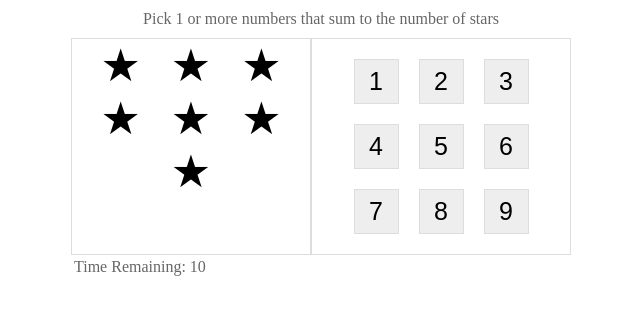
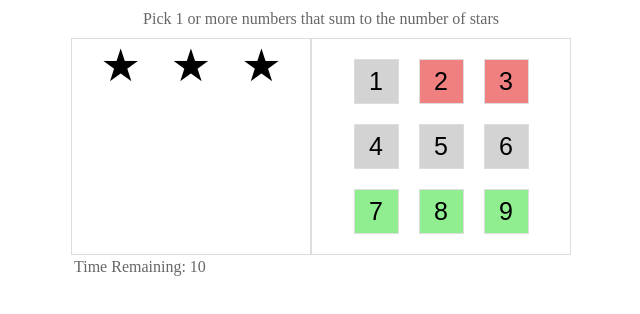
Before and after one commit to Alazar-dev/star-match-game-react, a React (Create React App) app: page / in a window 1280 px wide. Shown: the top 314 px of the page, without its empty margins (319-959 px from the left). Built offline with nearby package versions, Linux system fonts and the light colour scheme.

Commit message:
defined UI based on component state

```diff
--- a/src/App.js
+++ b/src/App.js
@@ -1,25 +1,41 @@
-import { useState } from 'react'
-import './App.css';
+import { useState } from "react";
+import "./App.css";
 
 // STAR MATCH - V2
-const DisplayStars = props => {
+const PlayNumber = (props) => {
+  return (
+    <button style={{ backgroundColor: colors[props.status] }} className="number" onClick={() => console.log(props.number)}>
+      {props.number}
+    </button>
+  );
+};
+const DisplayStars = (props) => {
   return (
     <>
-      {utils.range(1, props.stars).map(starId =>
-      <div key={starId} className="star" />
-      )}
+      {utils.range(1, props.stars).map((starId) => (
+        <div key={starId} className="star" />
+      ))}
     </>
-  )
-}
-
-const PlayNumbers = props => {
-  return <button key={props.number} className="number" onClick={()=> console.log(props.number)}>
-    {props.number}
-  </button>
-}
+  );
+};
 
 const StarMatch = () => {
-	const [stars, setStars] = useState(utils.random(1, 9));
+  const [stars, setStars] = useState(utils.random(1, 9));
+  const [availableNums, setAvailableNums] = useState([1, 2, 3, 4, 5, 6]);
+  const [candidateNums, setCandidateNums] = useState([2, 3]);
+
+  const candidatesAreWrong = utils.sum(candidateNums) > stars;
+
+  const numberStatus = (number) => {
+    if (!availableNums.includes(number)) {
+      return "used";
+    } else if (candidateNums.includes(number)) {
+      return candidatesAreWrong ? "wrong" : "candidate";
+    } else {
+      return "available";
+    }
+  };
+
   return (
     <div className="game">
       <div className="help">
@@ -27,12 +43,16 @@ const StarMatch = () => {
       </div>
       <div className="body">
         <div className="left">
-         <DisplayStars stars={stars} />
+          <DisplayStars stars={stars} />
         </div>
         <div className="right">
-          {utils.range(1, 9).map(number =>
-            <PlayNumbers number={number}/>
-          )}
+          {utils.range(1, 9).map((number) => (
+            <PlayNumber
+              number={number}
+              status={numberStatus(number)}
+              key={number}
+            />
+          ))}
         </div>
       </div>
       <div className="timer">Time Remaining: 10</div>
@@ -42,16 +62,16 @@ const StarMatch = () => {
 
 // Color Theme
 const colors = {
-  available: 'lightgray',
-  used: 'lightgreen',
-  wrong: 'lightcoral',
-  candidate: 'deepskyblue',
+  available: "lightgray",
+  used: "lightgreen",
+  wrong: "lightcoral",
+  candidate: "deepskyblue",
 };
 
 // Math science
 const utils = {
   // Sum an array
-  sum: arr => arr.reduce((acc, curr) => acc + curr, 0),
+  sum: (arr) => arr.reduce((acc, curr) => acc + curr, 0),
 
   // create an array of numbers between min and max (edges included)
   range: (min, max) => Array.from({ length: max - min + 1 }, (_, i) => min + i),
```
